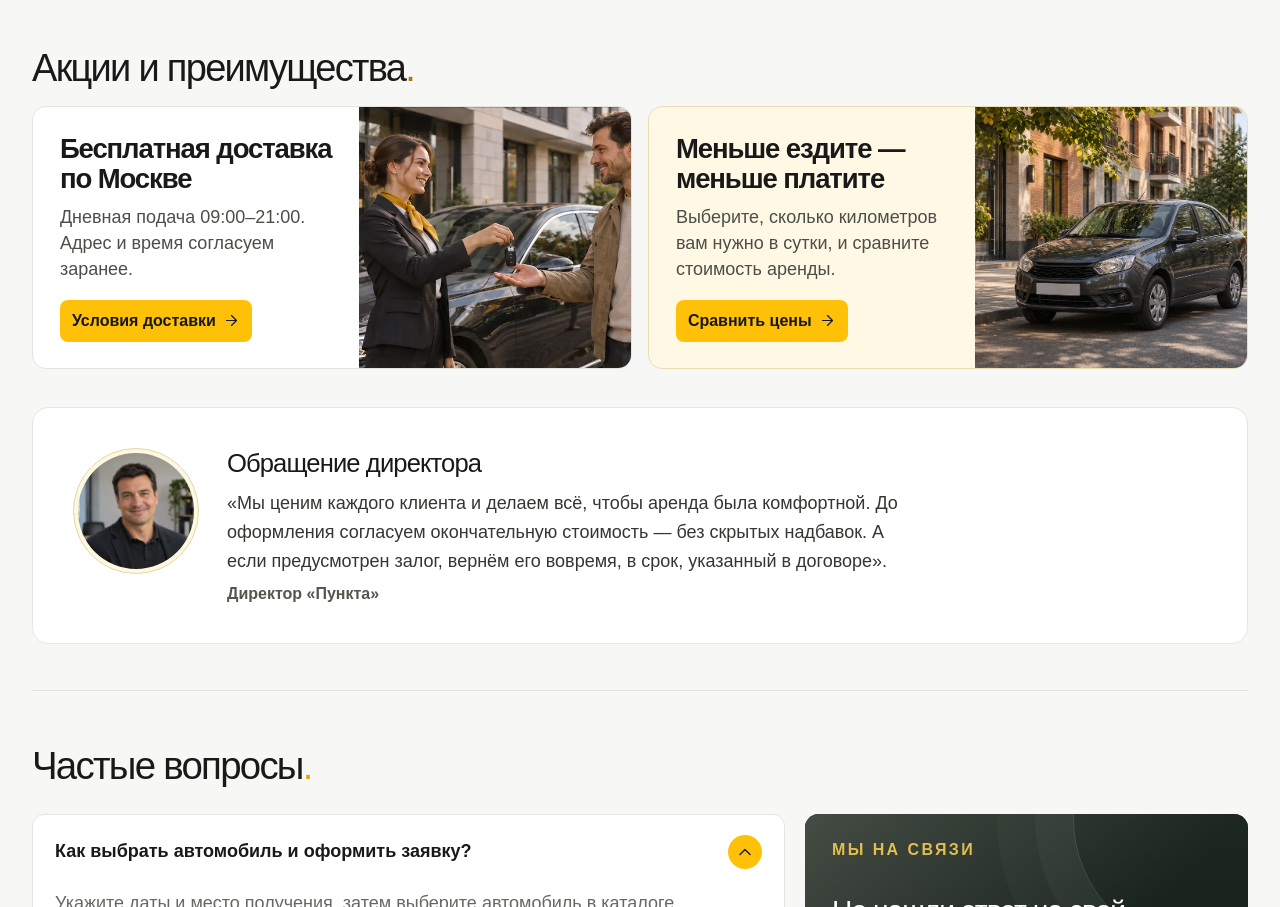
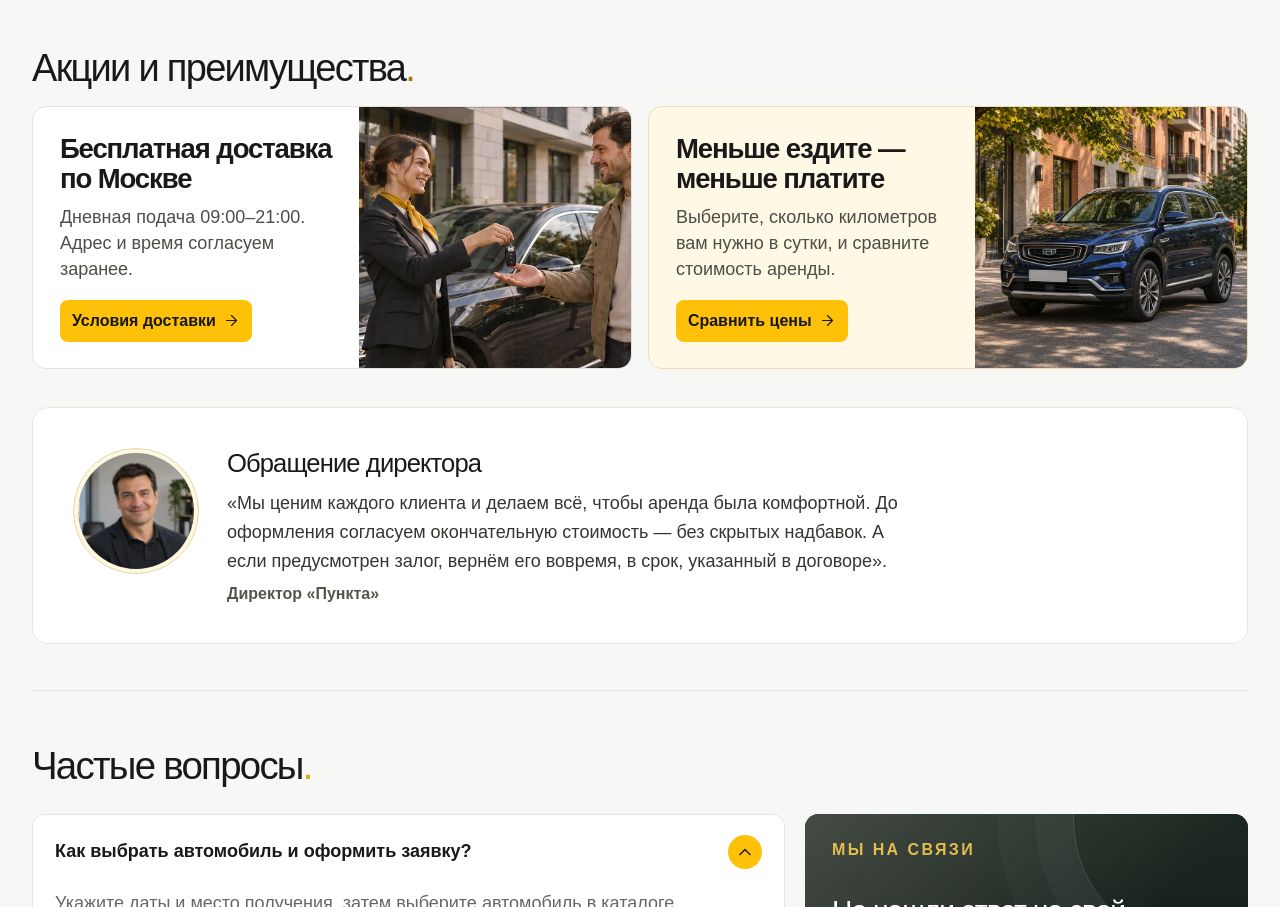
Before and after one commit to Nacky-Design/PUNKT, a Vue app: page / in a window 1280 px wide. Shown: the part 1629-2536 px from the top of the page. Built offline with nearby package versions, Linux system fonts and the light colour scheme.

Commit message:
Заменить автомобиль в баннере про пробег

```diff
--- a/src/components/CatalogHighlights.vue
+++ b/src/components/CatalogHighlights.vue
@@ -55,7 +55,7 @@ function show(index: number) {
             Сравнить цены <ArrowRight :size="17" aria-hidden="true" />
           </button>
         </div>
-        <img :src="asset('promo-city-mileage.webp')" width="1000" height="667" alt="" loading="lazy" />
+        <img :src="asset('promo-atlas-mileage.webp')" width="1080" height="720" alt="" loading="lazy" />
       </article>
     </div>
     <p class="highlights-position" aria-live="polite">{{ active + 1 }} из 2</p>
@@ -84,7 +84,7 @@ function show(index: number) {
 .highlight h3 { font-size: clamp(21px, 2.15vw, 31px); line-height: 1.12; letter-spacing: -.04em; }
 .highlight p { margin: 9px 0 17px; color: #4c4e48; font-size: var(--type-body); line-height: 1.45; }
 .highlight img { display: block; width: 100%; height: 100%; object-fit: cover; }
-.mileage-highlight img { object-position: 66% center; }
+.mileage-highlight img { object-position: 54% 60%; }
 .highlight-action {
   display: inline-flex;
   align-items: center;
@@ -101,6 +101,9 @@ function show(index: number) {
 }
 .highlight-action svg { flex: none; }
 .highlight-action:hover { background: #ffd047; }
+@media (min-width: 931px) and (max-width: 1150px) {
+  .mileage-highlight img { object-position: 38% 60%; }
+}
 @media (max-width: 930px) {
   .highlights { margin-top: 36px; }
   .highlights-position { display: block; margin-top: 9px; color: #5d5f5a; font-size: var(--type-secondary); }
```
Also changed, not shown: public/assets/promo-atlas-mileage.webp (added), public/assets/promo-city-mileage.webp (deleted).
